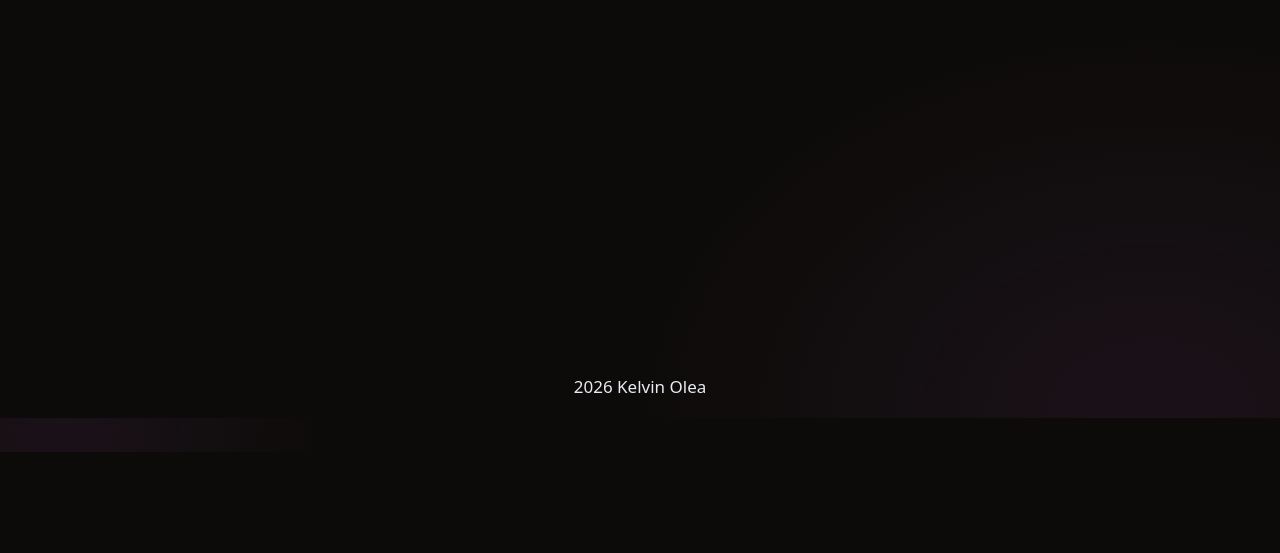
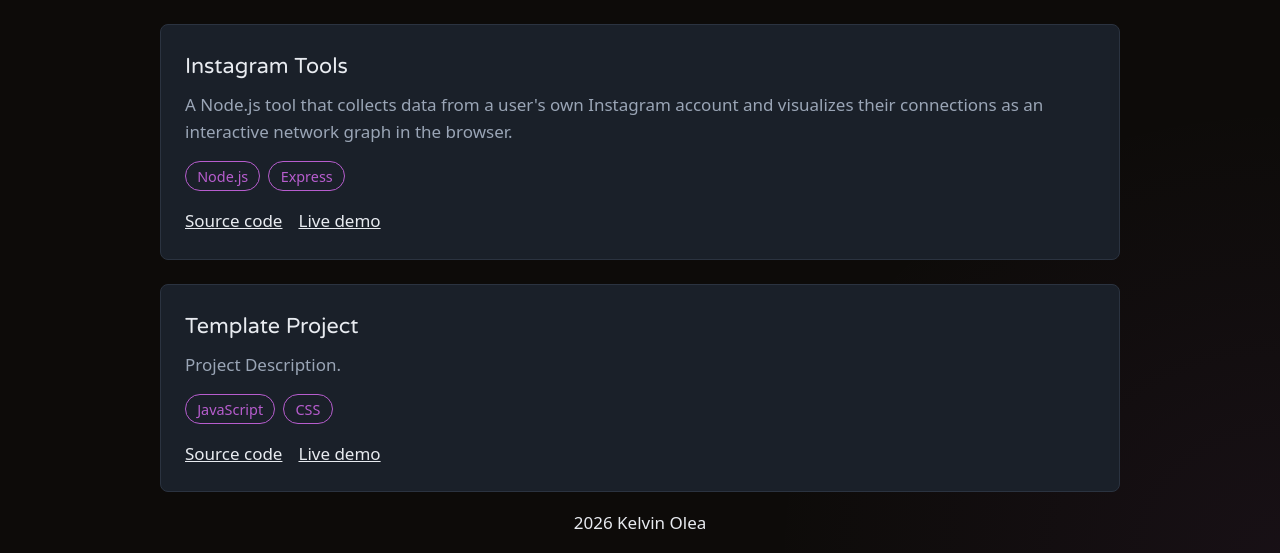
Before and after one commit to Kelvin-Olea/PersonalWebsite, a plain HTML site: page index.html in a window 1280 px wide. Shown: the part 348-901 px from the top of the page. Before the commit the page ends 800 px from the top, so only its background shows below. Drawn offline with Linux system fonts and the light colour scheme.

Commit message:
Added base for projects page

```diff
--- a/css/styles.css
+++ b/css/styles.css
@@ -6,7 +6,7 @@
   --muted: #9aa5b6;
   --border: #2b3340;
   --accent: #b75dce;
-  --accent-fade:  #b75dce15;
+  --accent-fade:  #b75dce10;
   --accent-text: #11151c;
 
   --font: system-ui, -apple-system, "Segoe UI", Roboto, Helvetica, Arial, sans-serif;
@@ -25,8 +25,8 @@ body {
   color: var(--text);
   background: var(--bg);
   background-image:
-    radial-gradient(ellipse 20% 30% at 5% 0%,  var(--accent-fade) 0%, transparent 100%),
-    radial-gradient(ellipse 40% 50% at 90% 100%,  var(--accent-fade)  0%, transparent 100%);
+    radial-gradient(ellipse 20% 30% at 0% 0%,  var(--accent-fade) 0%, transparent 100%),
+    radial-gradient(ellipse 40% 50% at 100% 100%,  var(--accent-fade)  0%, transparent 100%);
 }
 
 /* ---------- Header ---------- */
@@ -122,13 +122,89 @@ nav::after {
   transform: scaleY(1);
 }
 
+/* ---------- Projects ---------- */
+#projects {
+  width: min(100% - 2rem, var(--max-width));
+  margin: 6rem auto 0;
+}
+
+#projects h2 {
+  margin: 0 0 2rem;
+  font-family: var(--font-title);
+  font-size: 2rem;
+  font-weight: 400;
+  text-align: center;
+}
+
+.project-grid {
+  display: grid;
+  gap: 1.5rem;
+}
+
+.project {
+  display: flex;
+  flex-direction: column;
+  padding: 1.5rem;
+  background: var(--surface);
+  border: 1px solid var(--border);
+  border-radius: var(--radius);
+  transition: border-color 0.25s ease, transform 0.25s ease;
+}
+
+.project:hover {
+  border-color: var(--accent);
+  transform: translateY(-4px);
+}
+
+.project h3 {
+  margin: 0 0 0.5rem;
+  font-family: var(--font-title);
+  font-size: 1.35rem;
+  font-weight: 400;
+}
+
+.project p {
+  margin: 0 0 1rem;
+  color: var(--muted);
+}
+
+.tags {
+  display: flex;
+  flex-wrap: wrap;
+  gap: 0.5rem;
+  margin: 0 0 1rem;
+  padding: 0;
+  list-style: none;
+}
+
+.tags li {
+  padding: 0.15rem 0.7rem;
+  font-size: 0.9rem;
+  color: var(--accent);
+  border: 1px solid var(--accent);
+  border-radius: 999px;
+}
+
+.project .links {
+  display: flex;
+  gap: 1rem;
+  margin: auto 0 0;
+}
+
+.project .links a {
+  color: var(--text);
+}
+
+.project .links a:hover {
+  color: var(--accent);
+}
+
 /* ---------- Footer ---------- */
 footer {
   display: flex;
   flex-direction: column;
   align-items: center;
   text-align: center;
-  margin-top: 40%;
 }
 
 /* ---------- Keyframes ---------- */
--- a/index.html
+++ b/index.html
@@ -36,26 +36,44 @@
   </header>
 
   <main id="main">
+    <!-- Projects -->
+  <section id="projects">
+    <h2>Projects</h2>
 
-    <!-- Intro -->
-    <section id="top" class="hero">
+    <div class="project-grid">
 
-    </section>
-    <!-- Projects -->
-    <section id="projects">
+      <article class="project">
+        <h3>Instagram Tools</h3>
 
-    </section>
+        <p>
+          A Node.js tool that collects data from a user's own
+          Instagram account and visualizes their connections as an interactive network graph in the browser.
+        </p>
 
-    <!-- About -->
-    <section id="about">
+        <ul class="tags">
+          <li>Node.js</li>
+          <li>Express</li>
+        </ul>
+        <p class="links">
+          <a href="https://github.com/Kelvin-Olea/InstagramTools.git" target="_blank" rel="noopener noreferrer">Source code</a>
+          <a href="insert-link-here">Live demo</a>
+        </p>
+      </article>
 
-    </section>
-
-    <!-- Contact -->
-    <section id="contact">
-
-    </section>
-
+      <article class="project">
+        <h3>Template Project</h3>
+        <p>Project Description.</p>
+        <ul class="tags">
+          <li>JavaScript</li>
+          <li>CSS</li>
+        </ul>
+        <p class="links">
+          <a href="https://github.com/yourname/project">Source code</a>
+          <a href="insert-link-here">Live demo</a>
+        </p>
+      </article>
+    </div>
+  </section>
   </main>
 
   <footer class="site-footer">
```
